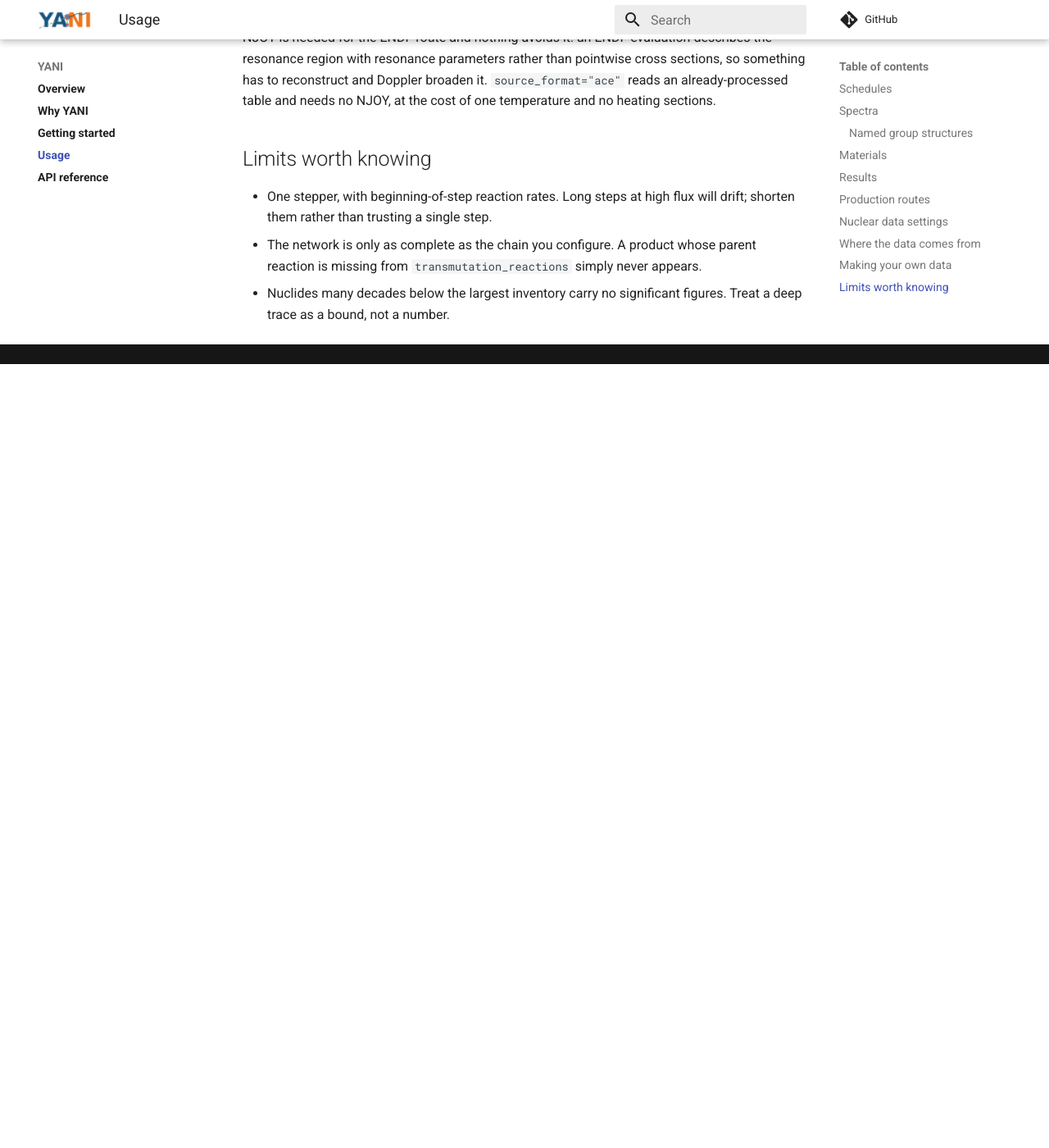
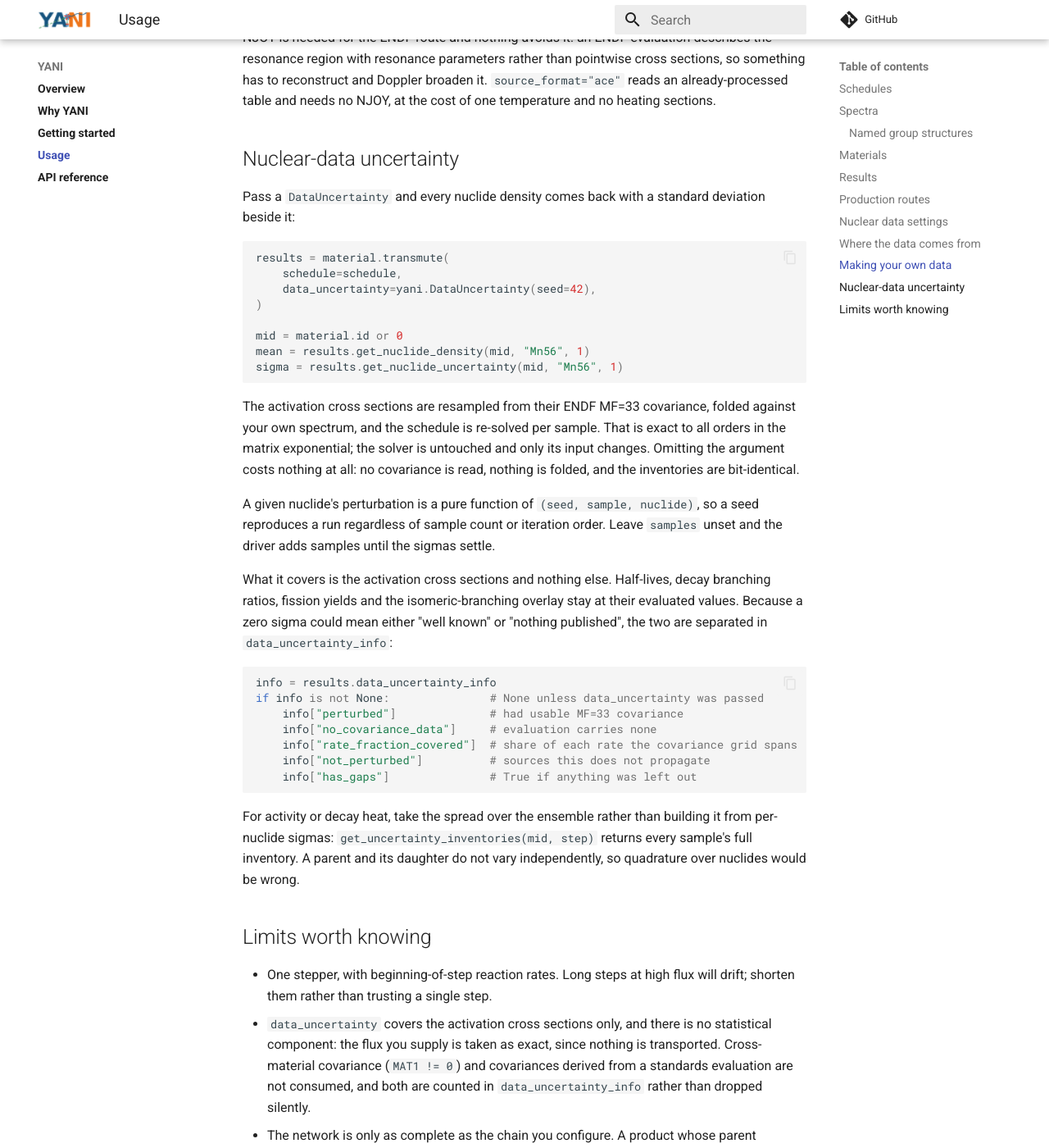
Before and after one commit to fusion-neutronics/yani, an MkDocs documentation site: the page built from docs/usage.md, in a window 1280 px wide and 1400 px high, scrolled down 7549 px. Shown: the whole window at 82% size. Built offline with MkDocs 1.6.1 and Material for MkDocs 9.7.7, drawn with Linux system fonts in a browser that asks for light colours; comment, search, counter and statistics services are not loaded; before the commit the page ends 7993 px from its top, so only the background shows below that.

Commit message:
Document nuclear-data uncertainty on transmute()
fusion-neutronics/core#557 adds a `data_uncertainty` argument that gives every
nuclide density a standard deviation beside it. A new section covers it, and
"Limits worth knowing" gains a bullet for what it does not reach: the activation
cross sections only, with no statistical component, since the flux you supply is
taken as exact and nothing is transported.

The part worth the space is the distinction between a sigma of 0.0 meaning "well
known" and meaning "nothing published". Those are not the same statement, so the
section shows `data_uncertainty_info` and says which key separates them, rather
than leaving a reader to take the reassuring reading.

````diff
--- a/docs/usage.md
+++ b/docs/usage.md
@@ -357,10 +357,63 @@ cross sections, so something has to reconstruct and Doppler broaden it.
 `source_format="ace"` reads an already-processed table and needs no NJOY, at the
 cost of one temperature and no heating sections.
 
+## Nuclear-data uncertainty
+
+Pass a `DataUncertainty` and every nuclide density comes back with a standard
+deviation beside it:
+
+<!-- doctest: skip -->
+```python
+results = material.transmute(
+    schedule=schedule,
+    data_uncertainty=yani.DataUncertainty(seed=42),
+)
+
+mid = material.id or 0
+mean = results.get_nuclide_density(mid, "Mn56", 1)
+sigma = results.get_nuclide_uncertainty(mid, "Mn56", 1)
+```
+
+The activation cross sections are resampled from their ENDF MF=33 covariance,
+folded against your own spectrum, and the schedule is re-solved per sample. That
+is exact to all orders in the matrix exponential; the solver is untouched and
+only its input changes. Omitting the argument costs nothing at all: no
+covariance is read, nothing is folded, and the inventories are bit-identical.
+
+A given nuclide's perturbation is a pure function of `(seed, sample, nuclide)`,
+so a seed reproduces a run regardless of sample count or iteration order. Leave
+`samples` unset and the driver adds samples until the sigmas settle.
+
+What it covers is the activation cross sections and nothing else. Half-lives,
+decay branching ratios, fission yields and the isomeric-branching overlay stay
+at their evaluated values. Because a zero sigma could mean either "well known"
+or "nothing published", the two are separated in `data_uncertainty_info`:
+
+<!-- doctest: skip -->
+```python
+info = results.data_uncertainty_info
+if info is not None:               # None unless data_uncertainty was passed
+    info["perturbed"]              # had usable MF=33 covariance
+    info["no_covariance_data"]     # evaluation carries none
+    info["rate_fraction_covered"]  # share of each rate the covariance grid spans
+    info["not_perturbed"]          # sources this does not propagate
+    info["has_gaps"]               # True if anything was left out
+```
+
+For activity or decay heat, take the spread over the ensemble rather than
+building it from per-nuclide sigmas: `get_uncertainty_inventories(mid, step)`
+returns every sample's full inventory. A parent and its daughter do not vary
+independently, so quadrature over nuclides would be wrong.
+
 ## Limits worth knowing
 
 - One stepper, with beginning-of-step reaction rates. Long steps at high flux
   will drift; shorten them rather than trusting a single step.
+- `data_uncertainty` covers the activation cross sections only, and there is no
+  statistical component: the flux you supply is taken as exact, since nothing is
+  transported. Cross-material covariance (`MAT1 != 0`) and covariances derived
+  from a standards evaluation are not consumed, and both are counted in
+  `data_uncertainty_info` rather than dropped silently.
 - The network is only as complete as the chain you configure. A product whose
   parent reaction is missing from `transmutation_reactions` simply never appears.
 - Nuclides many decades below the largest inventory carry no significant figures.
````
